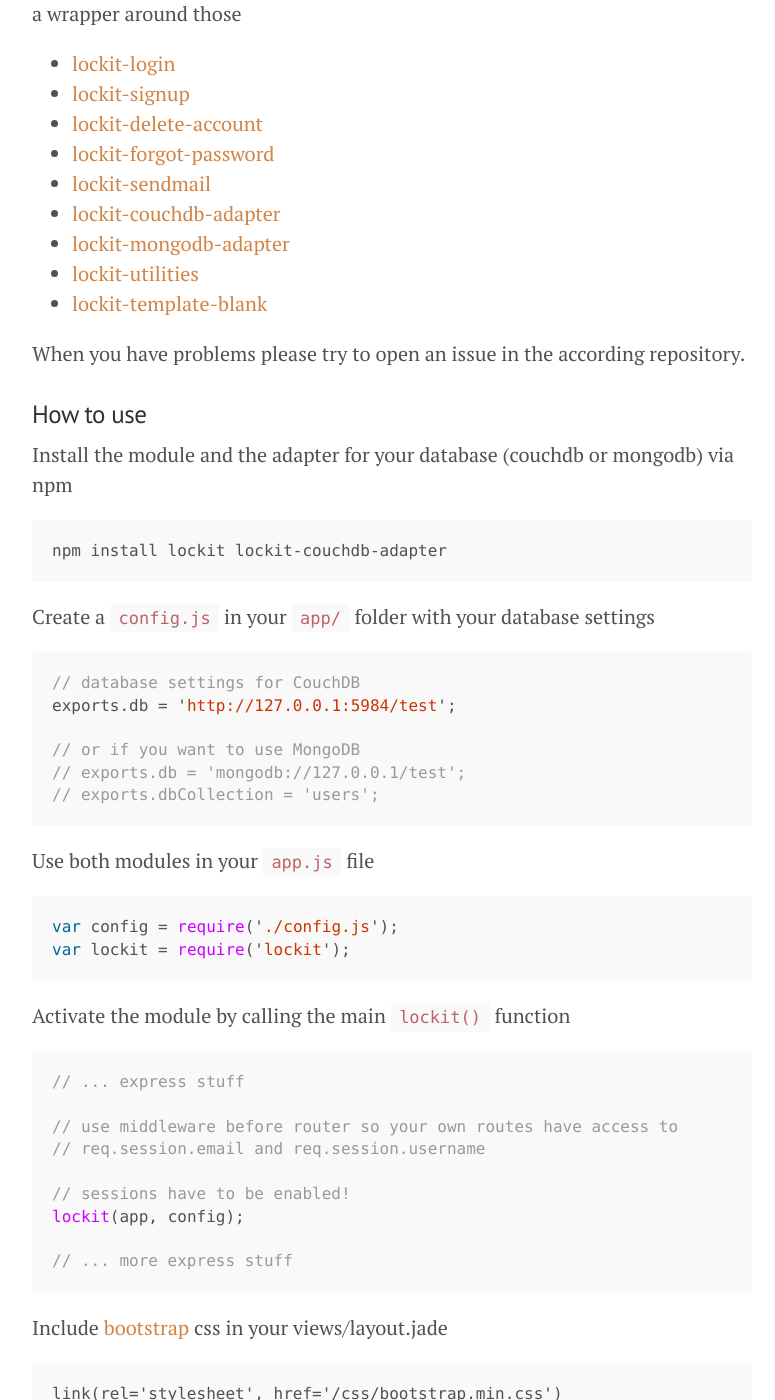
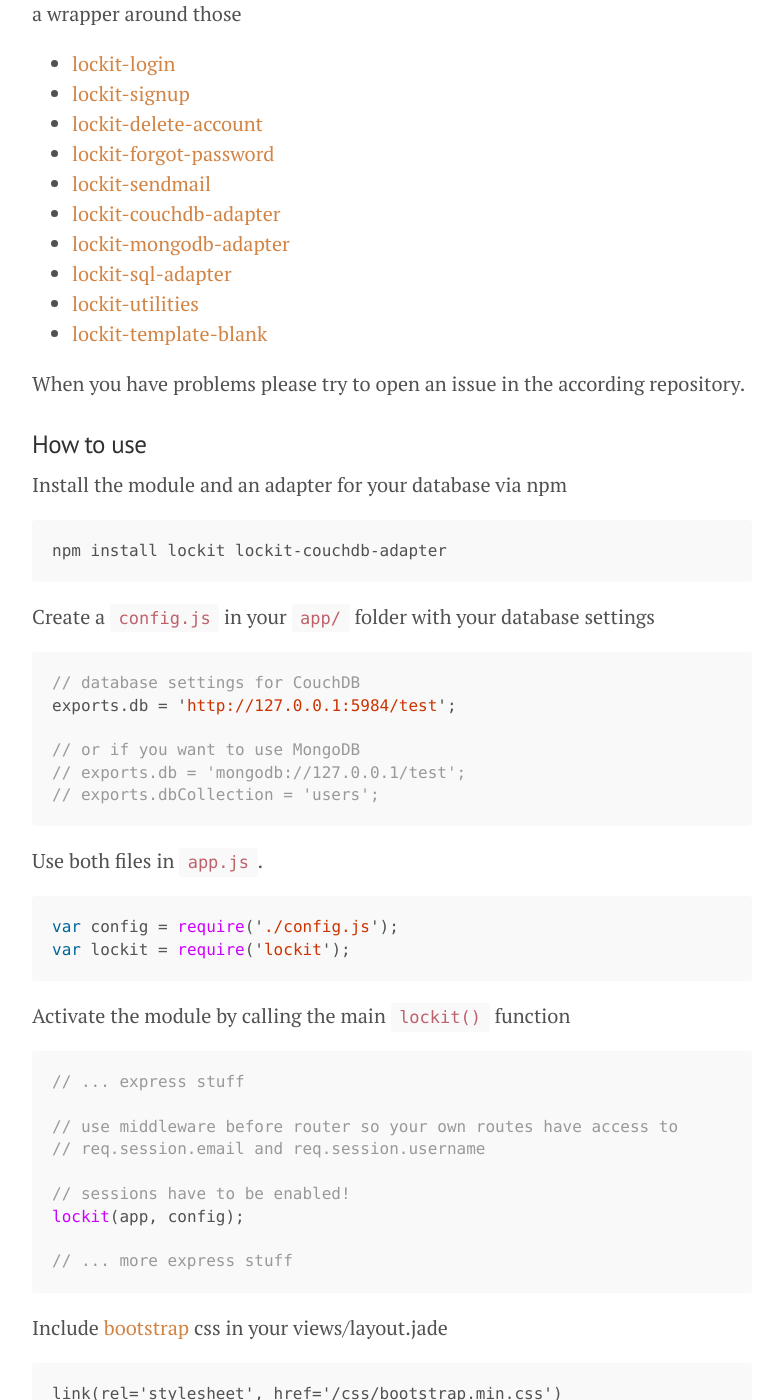
Before and after one commit to zemirco/zemirco.github.io, a Jekyll site: the page built from _posts/2014-01-15-lockit-an-express-authentication-solution.markdown, in a window 1280 px wide and 1400 px high, scrolled down 715 px. Shown: the whole window, without its empty margins (248-1023 px from the left). Built offline with Jekyll 4.4.1, drawn with Linux system fonts in a browser that asks for light colours; Markdown is read by kramdown in place of the engine named in the settings; comment, search, counter and statistics services are not loaded.

Commit message:
update lockit post

````diff
--- a/_posts/2014-01-15-lockit-an-express-authentication-solution.markdown
+++ b/_posts/2014-01-15-lockit-an-express-authentication-solution.markdown
@@ -33,6 +33,7 @@
 - [lockit-sendmail](https://github.com/zeMirco/lockit-sendmail)
 - [lockit-couchdb-adapter](https://github.com/zeMirco/lockit-couchdb-adapter)
 - [lockit-mongodb-adapter](https://github.com/zeMirco/lockit-mongodb-adapter)
+- [lockit-sql-adapter](https://github.com/zeMirco/lockit-sql-adapter)
 - [lockit-utilities](https://github.com/zeMirco/lockit-utilities)
 - [lockit-template-blank](https://github.com/zeMirco/lockit-template-blank)
 
@@ -40,7 +41,7 @@
 
 ### How to use
 
-Install the module and the adapter for your database (couchdb or mongodb) via npm
+Install the module and an adapter for your database via npm
 
 ```
 npm install lockit lockit-couchdb-adapter
@@ -57,7 +58,7 @@
 // exports.dbCollection = 'users';
 ```
 
-Use both modules in your `app.js` file
+Use both files in `app.js`.
 
 ```js
 var config = require('./config.js');
````
